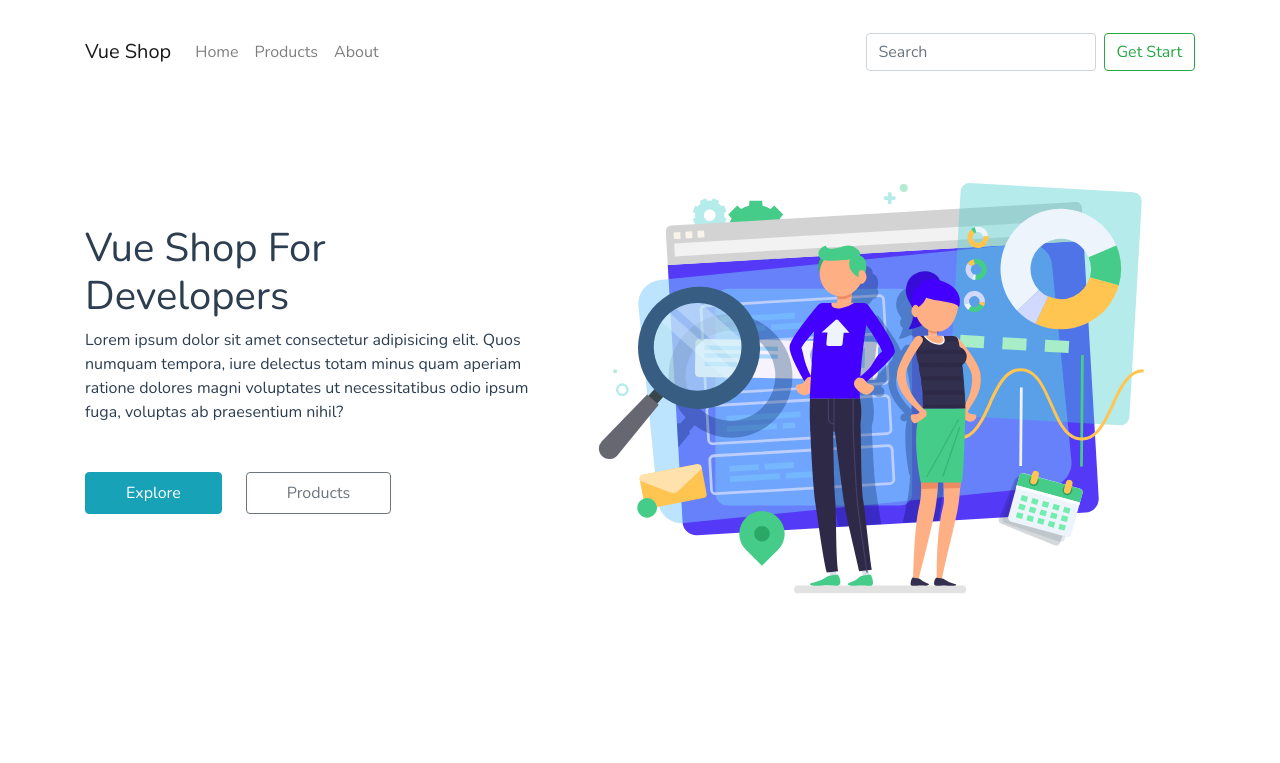
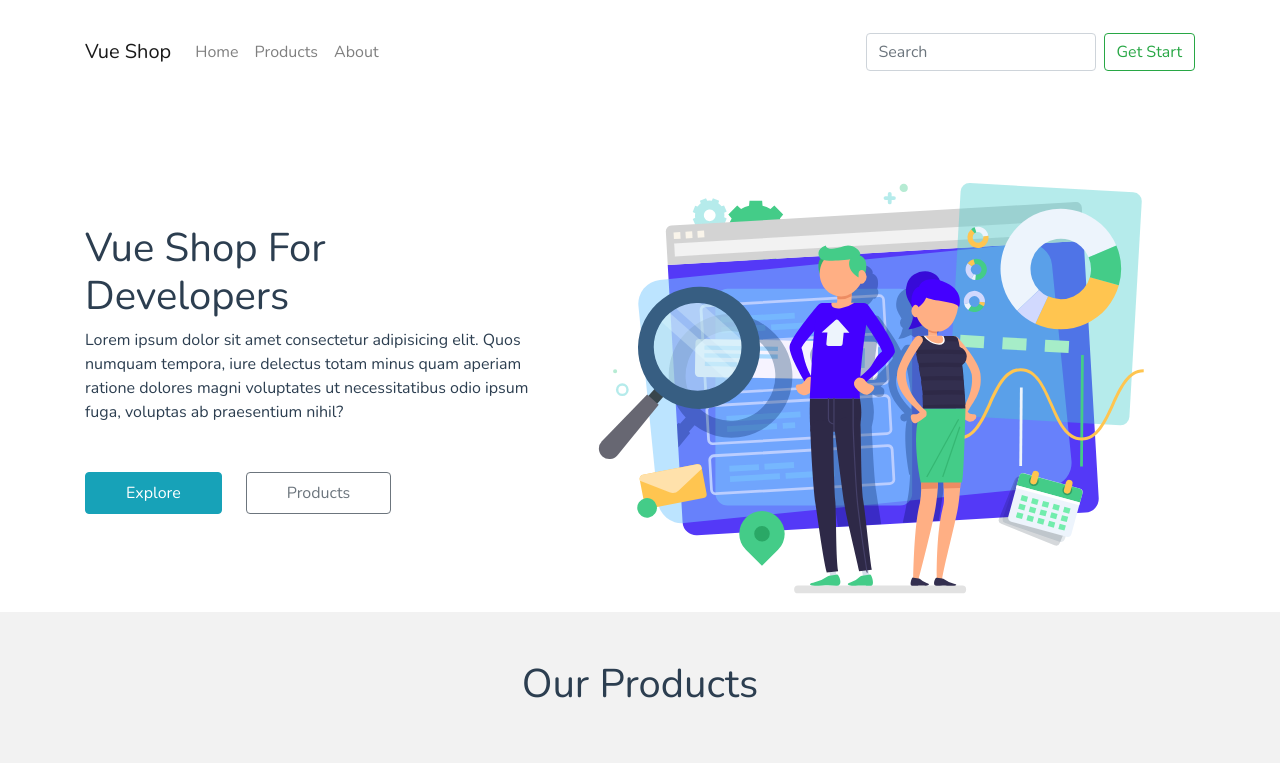
Before and after one commit to berlybeer/vue-shop, a Vue app: page / in a window 1280 px wide. Shown: the top 763 px of the page. Built offline with nearby package versions, Linux system fonts and the light colour scheme.

Commit message:
Product section added

```diff
--- a/src/views/Home.vue
+++ b/src/views/Home.vue
@@ -1,17 +1,20 @@
 <template>
   <div class="home">
     <Hero />
+    <Products />
   </div>
 </template>
 
 <script>
 // @ is an alias to /src
 import Hero from "@/components/Hero.vue";
+import Products from "@/sections/Products.vue";
 
 export default {
   name: "home",
   components: {
-    Hero
+    Hero,
+    Products
   }
 };
 </script>
```
